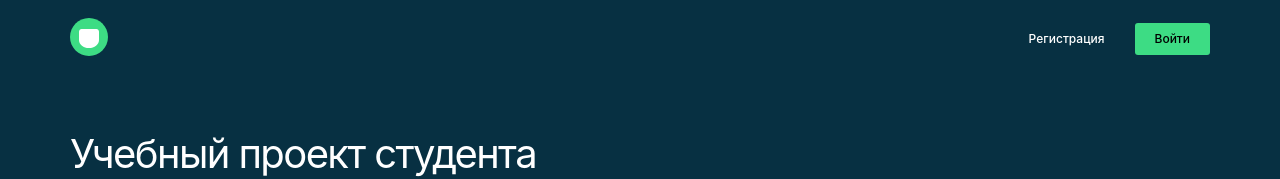
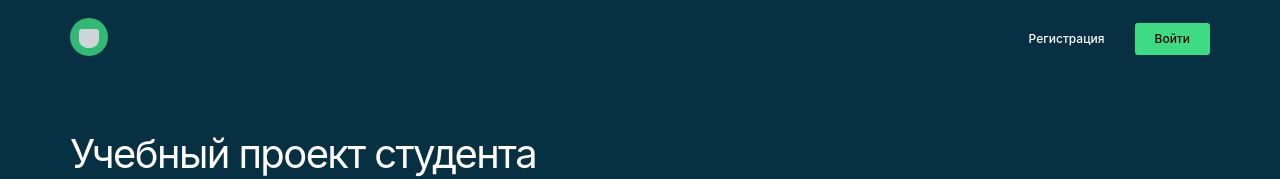
Before and after one commit to Svojest/movies-explorer-frontend, a React (Create React App) app: page / in a window 1280 px wide. In both pictures the pointer is over the picture 89 px from the left and 37 px from the top of the page. Shown: the top 179 px of the page. Built offline with nearby package versions, Linux system fonts and the light colour scheme.

Commit message:
fix: added hover logo header

```diff
--- a/src/components/App/App.jsx
+++ b/src/components/App/App.jsx
@@ -10,7 +10,7 @@ import NotFoundPage from '../NotFoundPage/NotFoundPage';
 
 import { Route, Switch } from 'react-router-dom';
 import Profile from '../Profile/Profile';
-import SavedMovies from '../MoviePage/Movies/SavedMovies/SavedMovies';
+import SavedMovies from '../MoviePage/SavedMovies/SavedMovies';
 
 const App = () => {
 	return (
--- a/src/components/Header/Header.css
+++ b/src/components/Header/Header.css
@@ -1,9 +1,16 @@
 .header {
 	padding: 18px 70px;
 	background-color: var(--promo-bg-color);
+	transition: .3s;
 }
 .header__main {
 	background-color: var(--main-bg-color);
+}
+
+.header__logo:hover {
+	opacity: .8;
+	transition: .3s;
+	cursor: pointer;
 }
 
 .header__container {
--- a/src/components/LandingPage/AboutProject/AboutProject.css
+++ b/src/components/LandingPage/AboutProject/AboutProject.css
@@ -1,4 +1,5 @@
 .project {
+	transition: .3s;
 }
 
 .project__container {
--- a/src/components/MoviePage/Movies/SavedMovies/SavedMovies.jsx
+++ b/src/components/MoviePage/SavedMovies/SavedMovies.jsx
@@ -1,5 +1,5 @@
-import MoviesCardList from '../MoviesCardList/MoviesCardList';
-import SearchForm from '../SearchForm/SearchForm';
+import MoviesCardList from '../Movies/MoviesCardList/MoviesCardList';
+import SearchForm from '../Movies/SearchForm/SearchForm'
 
 import React from 'react';
 
```
Also changed, not shown: src/components/MoviePage/Movies/SavedMovies/SavedMovies.css (deleted), src/components/MoviePage/SavedMovies/SavedMovies.css (added), src/utils/constants.js (deleted).
